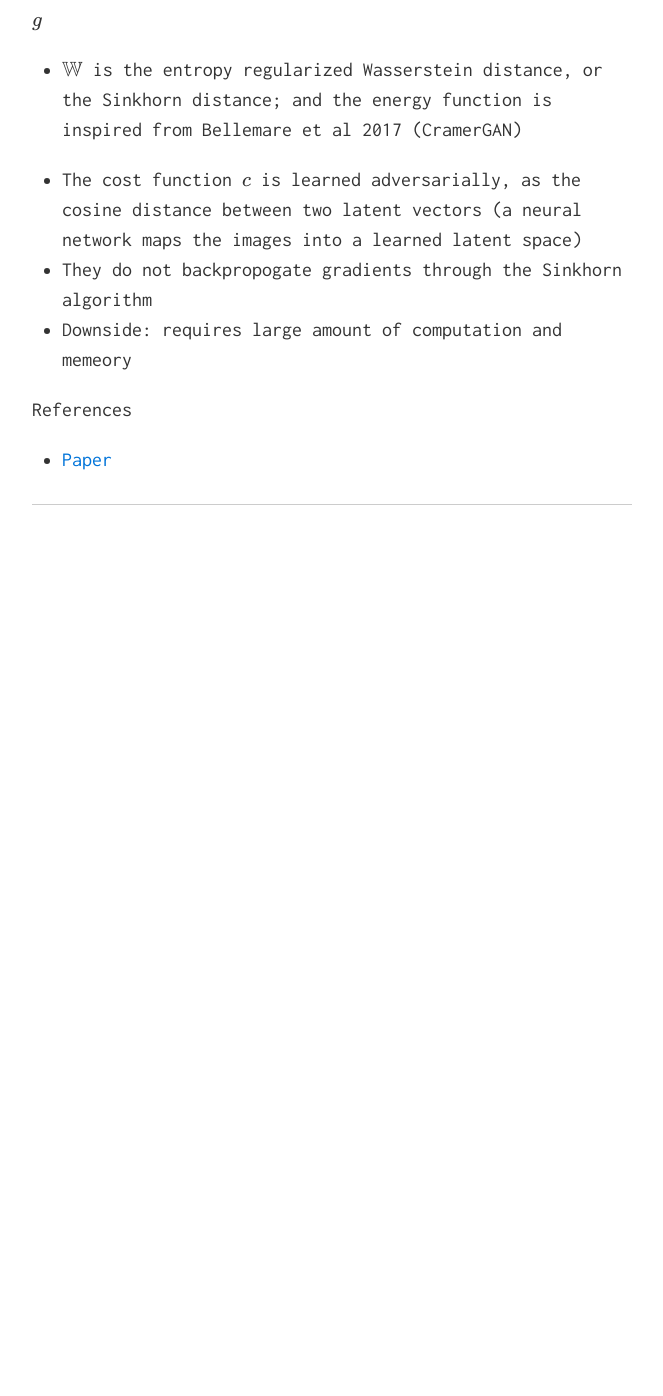
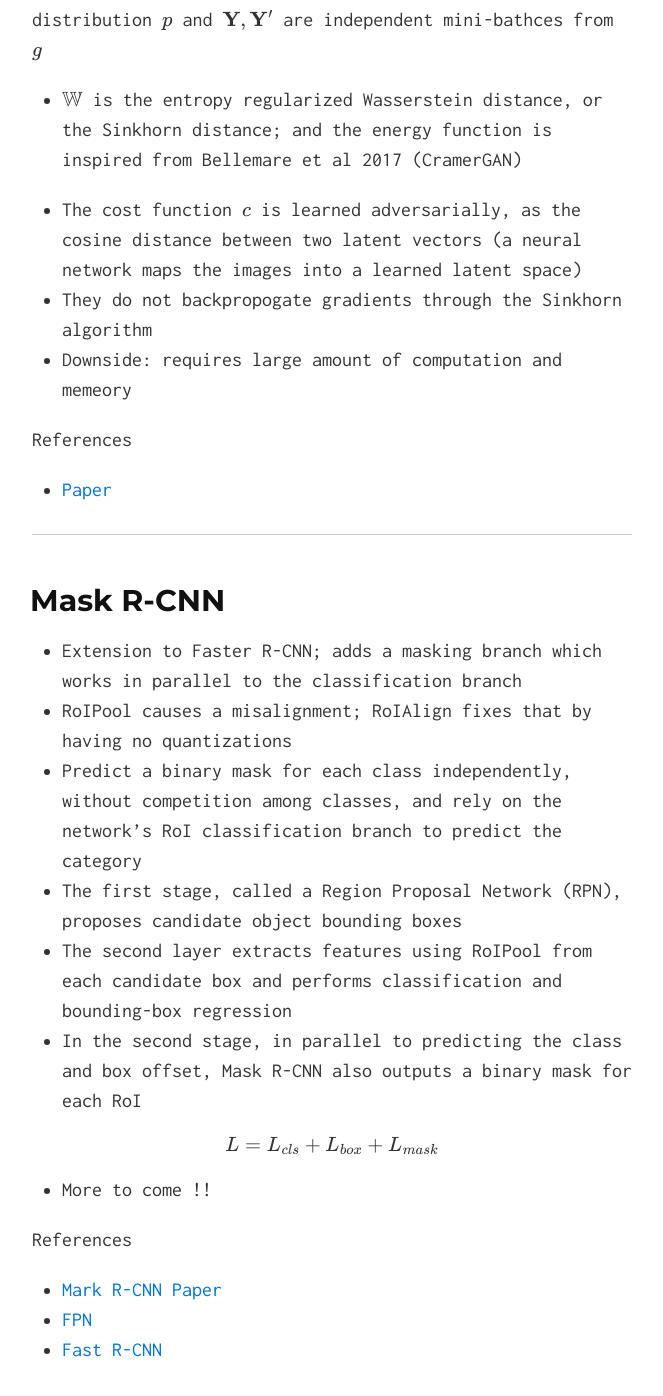
Before and after one commit to divyanshk/Papers-Blogs, a Jekyll site: the page built from index.md, in a window 1280 px wide and 1400 px high, scrolled down 6803 px. Shown: the top 1396 px of the window, without its empty margins (308-971 px from the left). Built offline with Jekyll 4.4.1, drawn with Linux system fonts in a browser that asks for light colours; formulas are drawn with MathJax 3; before the commit the page ends 7409 px from its top, so only the background shows below that.

Commit message:
mask rcnn

```diff
--- a/index.md
+++ b/index.md
@@ -8,6 +8,7 @@ layout: default
 [DenseNet](#dense)
 [Learning Generative Models with Sinkhorn Divergences](#sinkhorn)
 [Improving GANs Using Optimal Transport](#otgan)
+[Mask R-CNN](#maskrcnn)
 
 ---
 
@@ -139,3 +140,21 @@ References
 * [Paper](https://arxiv.org/abs/1803.05573)
 
 ---
+
+## <a name="maskrcnn"></a>Mask R-CNN
+
+* Extension to Faster R-CNN; adds a masking branch which works in parallel to the classification branch
+* RoIPool causes a misalignment; RoIAlign fixes that by having no quantizations
+* Predict a binary mask for each class independently, without competition among classes, and rely on the network’s RoI classification branch to predict the category
+* The first stage, called a Region Proposal Network (RPN), proposes candidate object bounding boxes
+* The second layer extracts features using RoIPool from each candidate box and performs classification and bounding-box regression
+* In the second stage, in parallel to predicting the class and box offset, Mask R-CNN also outputs a binary mask for each RoI
+
+$$ L = L_{cls} + L_{box} + L_{mask} $$
+
+* More to come !!
+
+References
+* [Mark R-CNN Paper](https://arxiv.org/abs/1703.06870)
+* [FPN](https://arxiv.org/pdf/1612.03144.pdf)
+* [Fast R-CNN](https://arxiv.org/pdf/1504.08083.pdf)
```
